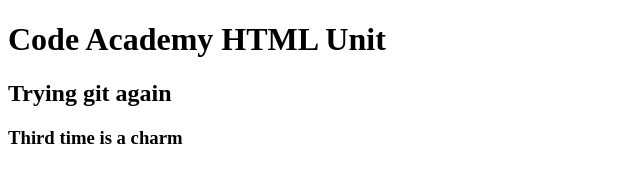
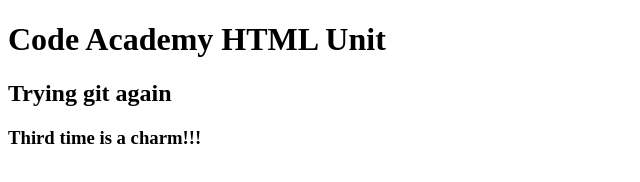
Before and after one commit to dmgross/demo, a plain HTML site: page index.html in a window 1280 px wide. Shown: the full height of the page, 0-640 px from the left. Drawn offline with Linux system fonts and the light colour scheme.

Commit message:
Push index.html

```diff
--- a/index.html
+++ b/index.html
@@ -7,6 +7,6 @@
   <body>
     <h1>Code Academy HTML Unit</h1>
     <h2>Trying git again</h2>
-    <h3>Third time is a charm</h3>
+    <h3>Third time is a charm!!!</h3>
   </body>
 </html>
```
